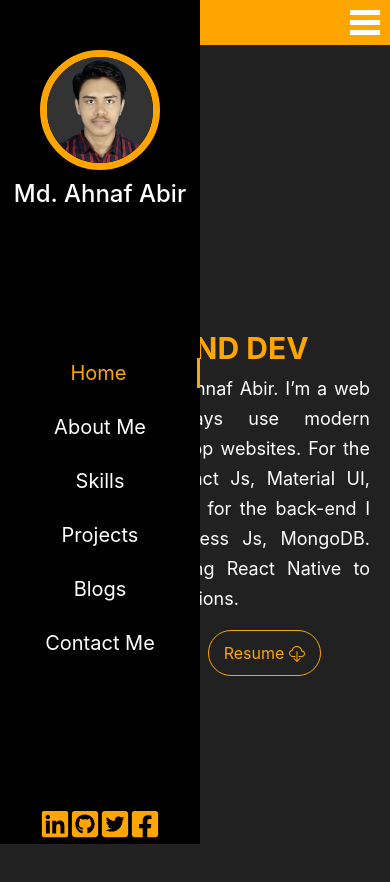
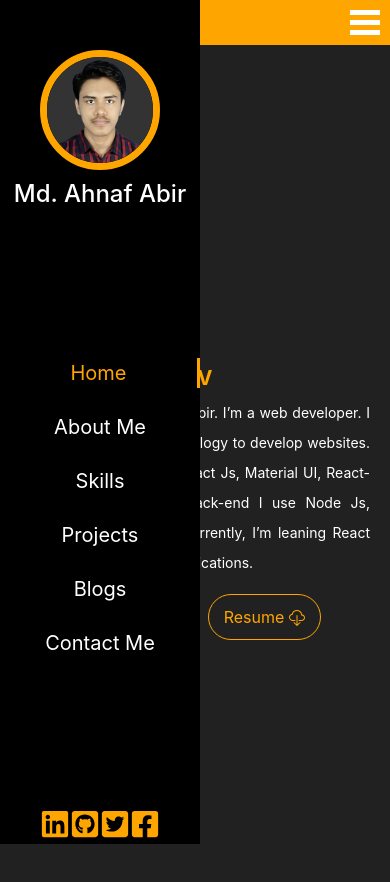
Before and after one commit to ahnafabir11/my-portfolio-react, a React (Create React App) app: page / in a window 390 px wide. Shown: the top 882 px of the page. Built offline with nearby package versions, Linux system fonts and the light colour scheme.

Commit message:
resume download issue fixed and home animaition fixed

```diff
--- a/src/components/AboutMe/AboutMe.js
+++ b/src/components/AboutMe/AboutMe.js
@@ -27,7 +27,7 @@ const AboutMe = () => {
           </div>
           <div>
             <Link to="/projects" className="cus_btn">Recent Projects</Link>
-            <a href="/images/my-resume-30-Apr-2021.pdf" className="cus_btn" download>Resume <BsCloudDownload /></a>
+            <a href="/files/my-resume-30-Apr-2021.pdf" className="cus_btn" download>Resume <BsCloudDownload /></a>
           </div>
         </div>
         <div className="work_experience">
--- a/src/components/Home/Home.css
+++ b/src/components/Home/Home.css
@@ -47,3 +47,12 @@
     font-size: 18px;
   }
 }
+
+@media (max-width: 400px) {
+  .home_title_text {
+    font-size: 20px;
+  }
+  .home_description {
+    font-size: 14px;
+  }
+}
--- a/src/components/Home/Home.js
+++ b/src/components/Home/Home.js
@@ -28,7 +28,7 @@ const Home = () => {
       </p>
       <div>
         <Link to="/about" className="cus_btn">MORE ABOUT ME</Link>
-        <a href="/images/my-resume-30-Apr-2021.pdf" className="cus_btn" download>Resume <BsCloudDownload /></a>
+        <a href="/files/my-resume-30-Apr-2021.pdf" className="cus_btn" download>Resume <BsCloudDownload /></a>
       </div>
     </div>
   );
```
Also changed, not shown: 1 other file (tests, documents, lock files or other folders).
